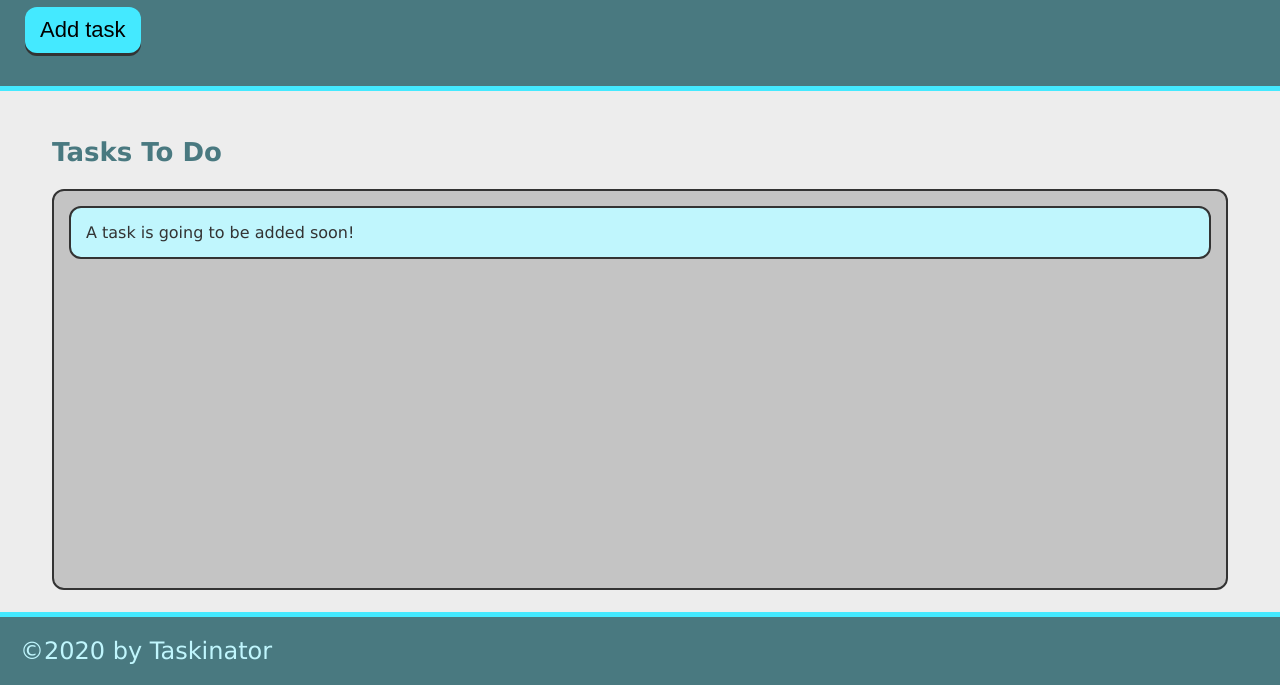
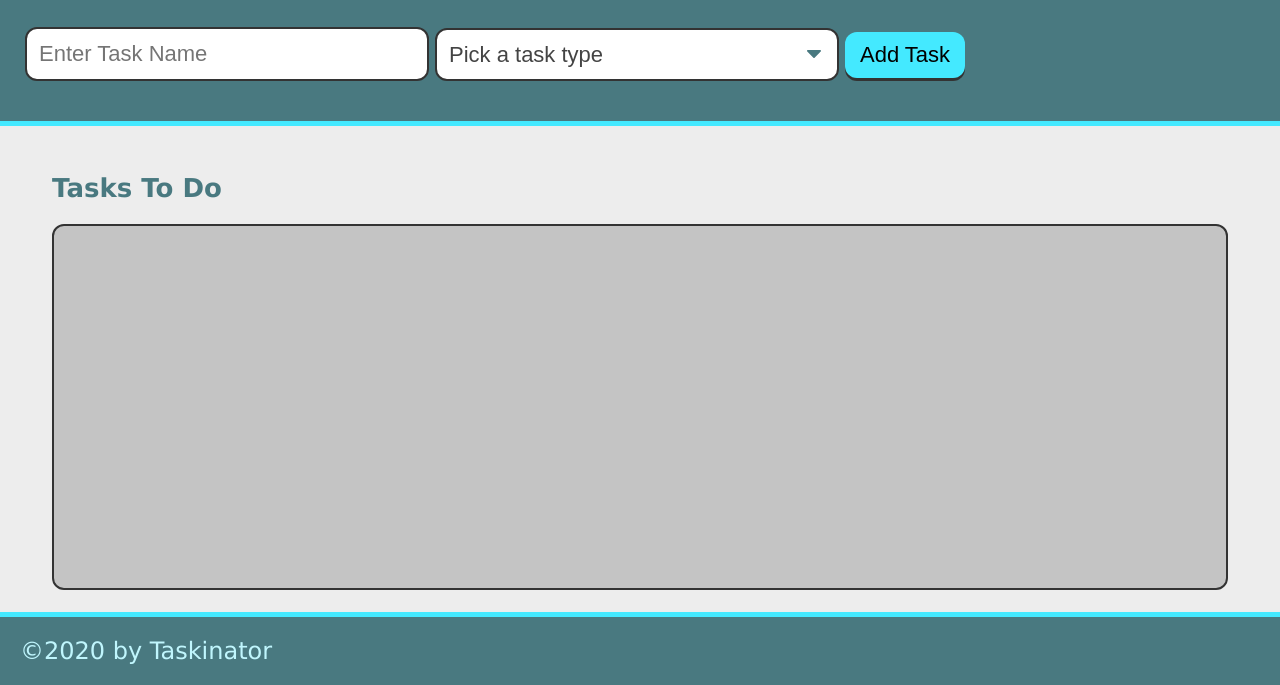
Before and after one commit to Dantell5180/taskinator, a plain HTML site: page index.html in a window 1280 px wide. Shown: the part 115-800 px from the top of the page. Drawn offline with Linux system fonts and the light colour scheme.

Commit message:
added task type dropdown

```diff
--- a/assets/js/script.js
+++ b/assets/js/script.js
@@ -1,11 +1,11 @@
-var buttonEl = document.querySelector("#save-task");
-console.log(buttonEl);
 var buttonEl = document.querySelector("#save-task");
 var tasksToDoEl = document.querySelector("#tasks-to-do");
+
 var createTaskHandler = function() {
   var listItemEl = document.createElement("li");
   listItemEl.className = "task-item";
   listItemEl.textContent = "This is a new task.";
   tasksToDoEl.appendChild(listItemEl);
 };
+
 buttonEl.addEventListener("click", createTaskHandler);
--- a/index.html
+++ b/index.html
@@ -1,27 +1,42 @@
 <!DOCTYPE html>
 <html lang="en">
+
 <head>
   <meta charset="UTF-8">
-    <meta http-equiv="X-UA-Compatible" content="IE=edge">
   <meta name="viewport" content="width=device-width, initial-scale=1.0">
+  <meta http-equiv="X-UA-Compatible" content="ie=edge">
   <title>Taskinator</title>
-    <link rel="stylesheet" href="assets/css/style.css">
+  <link rel="stylesheet" href="./assets/css/style.css">
 </head>
+
 <body>
 
   <header>
+    <h1 class="page-title">Taskinator</h1>
+    <p>Click the button below to add a new task!</p>
+    <form id="task-form">
+      <div class="form-group">
+        <input type="text" name="task-name" placeholder="Enter Task Name" />
+      </div>
+      <div class="form-group">
+        <select name="task-type" class="select-dropdown">
+          <option value="" disabled selected>Pick a task type</option>
+          <option value="Print">Print</option>
+          <option value="Web">Web</option>
+          <option value="Mobile">Mobile</option>
+        </select>
+      </div>
 
-        <h1 class="page title">Taskinator</h1>
-        <p>Click the button below to add a new task!</p>
-        <button class="btn" id="save-task">Add task</button>
+      <div class="form-group">
+        <button class="btn" id="save-task" type="submit">Add Task</button>
+      </div>
+    </form>
+  </header>
 
-    </header>
   <main class="page-content">
     <section class="task-list-wrapper">
       <h2 class="list-title">Tasks To Do</h2>
-          <ul class="task-list" id="tasks-to-do">
-            <li class="task-item">A task is going to be added soon!</li>
-          </ul>
+      <ul class="task-list" id="tasks-to-do"></ul>
     </section>
   </main>
 
@@ -29,8 +44,7 @@
     &copy;2020 by Taskinator
   </footer>
 
+  <script src="./assets/js/script.js"></script>
+</body>
 
-    <script src="assets/js/script.js"></script>
-
-</body>
 </html>
```
Lines whose indentation alone changed are shown as unchanged.
